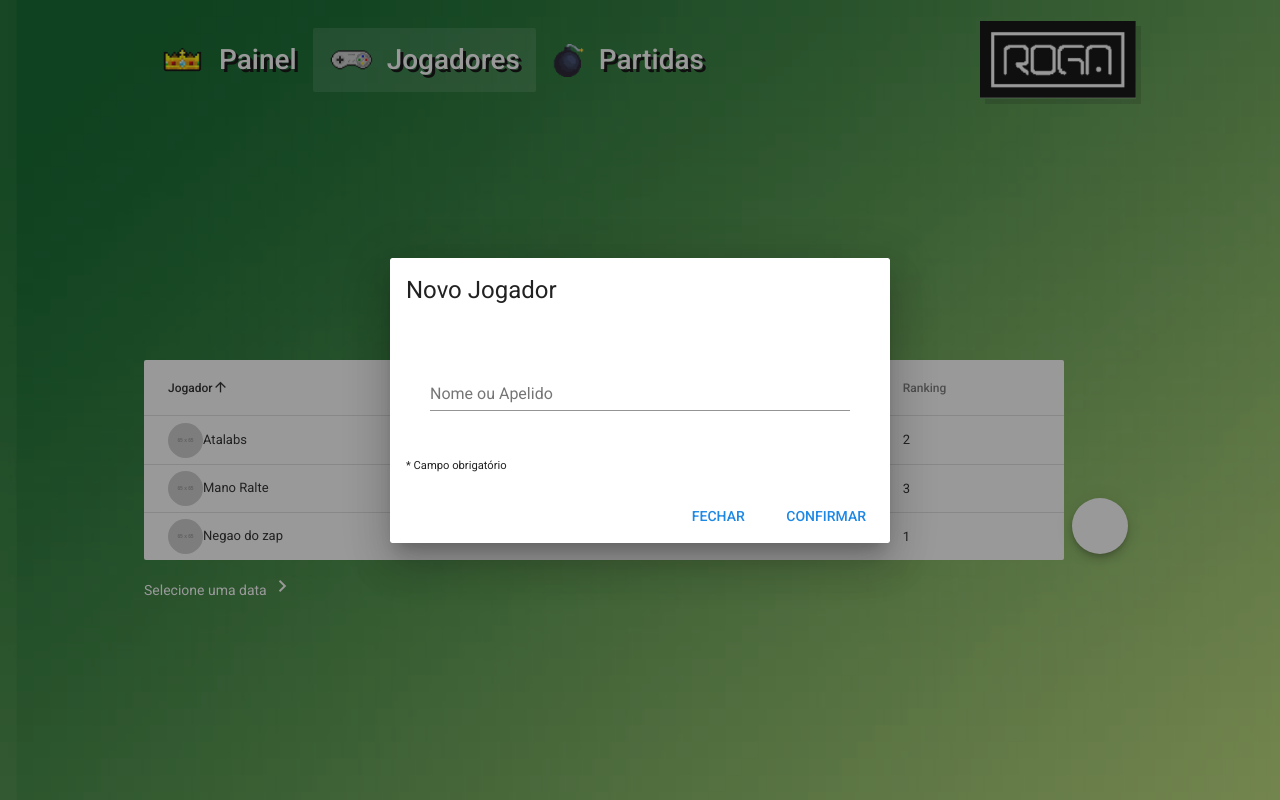
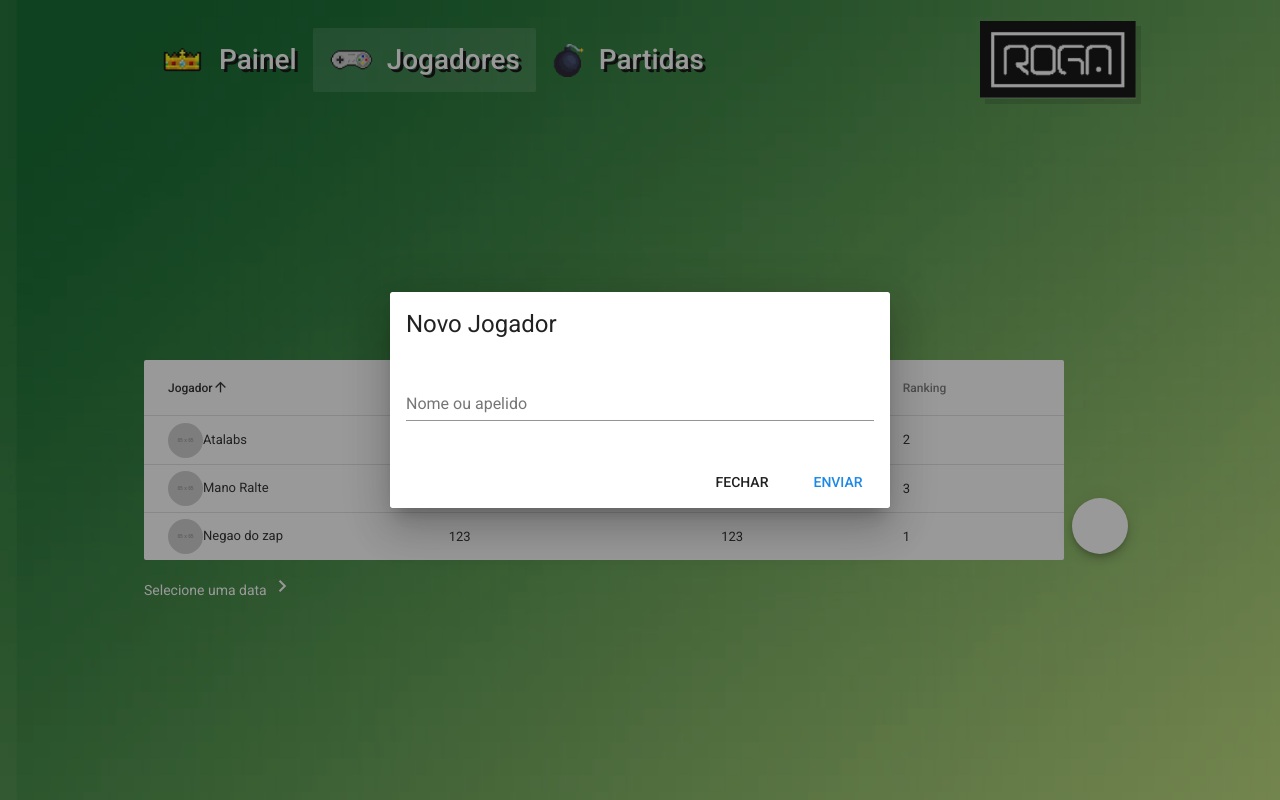
Before and after one commit to RogaLabs/rogabombs-front, a Vue app: page /#/players in a window 1280 px wide. Both pictures are taken after a click on the button "add". Built offline with nearby package versions, Linux system fonts and the light colour scheme.

Commit message:
Transforming the new user dialog into a form

```diff
--- a/src/components/players/NewPlayer.vue
+++ b/src/components/players/NewPlayer.vue
@@ -5,24 +5,38 @@
         <v-icon>add</v-icon>
       </v-btn>
       <v-card>
+        <v-form ref="form" v-model="valid" lazy-validation>
           <v-card-title>
             <span class="headline">Novo Jogador</span>
           </v-card-title>
           <v-card-text>
-          <v-container grid-list-md>
-            <v-layout wrap>
-              <v-flex xs12>
-                <v-text-field label="Nome ou Apelido" required></v-text-field>
-              </v-flex>
-            </v-layout>
-          </v-container>
-          <small>* Campo obrigatório</small>
+              <v-text-field
+                v-model="name"
+                :rules="[v => !!v || 'Campo obrigatório!']"
+                label="Nome ou apelido"
+                required
+              ></v-text-field>
           </v-card-text>
           <v-card-actions>
             <v-spacer></v-spacer>
-          <v-btn color="blue darken-1" flat @click.native="dialog = false">Fechar</v-btn>
-          <v-btn color="blue darken-1" flat @click.native="dialog = false">Confirmar</v-btn>
+            <v-btn
+              flat
+              @click="clear"
+              :disabled="loading"
+            >
+              Fechar
+            </v-btn>
+            <v-btn
+              color="blue darken-1"
+              flat
+              :disabled="!valid || loading"
+              :loading="loading"
+              @click="submit"
+            >
+              Enviar
+            </v-btn>
           </v-card-actions>
+        </v-form>
       </v-card>
     </v-dialog>
   </div>
@@ -33,6 +47,24 @@
   name: 'NewPlayer',
   data: () => ({
     dialog: false,
+    loading: false,
+    name: '',
+    valid: true,
   }),
+  methods: {
+    submit() {
+      if (this.$refs.form.validate()) {
+        this.loading = true;
+
+        setTimeout(() => {
+          this.loading = false;
+        }, 3000);
+      }
+    },
+    clear() {
+      this.$refs.form.reset();
+      this.dialog = false;
+    },
+  },
 };
 </script>
```
Lines whose indentation alone changed are shown as unchanged.
